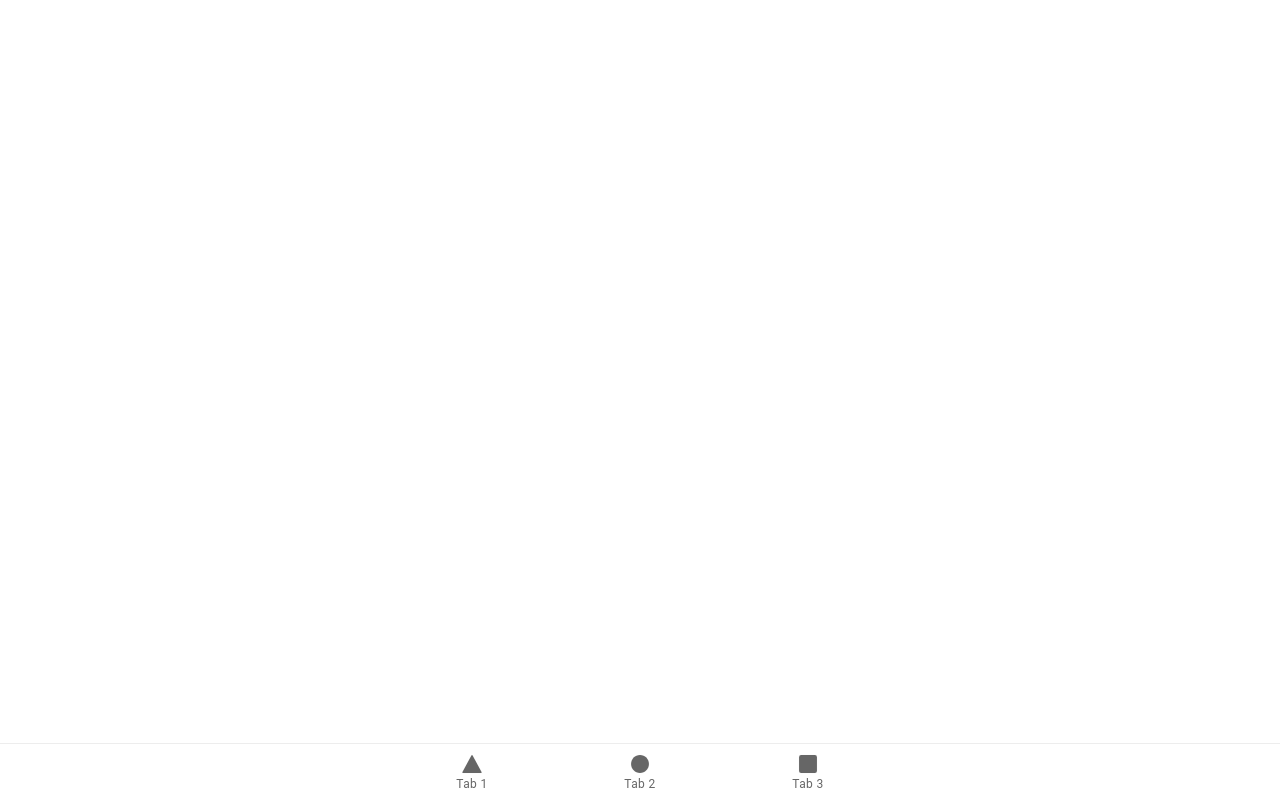
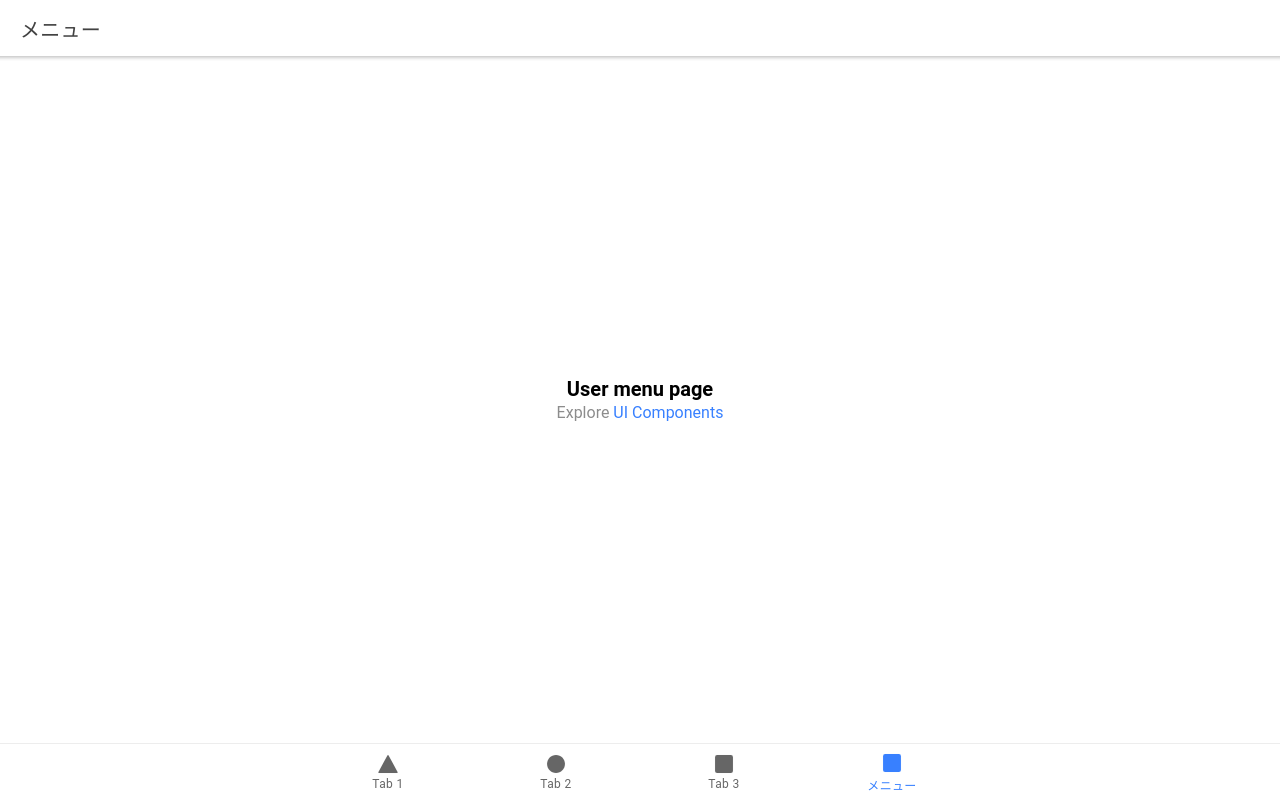
Before and after one commit to yuzsh/fishcast-sns, a React (Create React App) app: page /UserMenu in a window 1280 px wide. Built offline with nearby package versions, Linux system fonts and the light colour scheme.

Commit message:
メニュー用のタブ作成
メニュー用のタブ作成

```diff
--- a/package.json
+++ b/package.json
@@ -24,7 +24,6 @@
     "react-dom": "^16.13.0",
     "react-router": "^5.1.2",
     "react-router-dom": "^5.1.2",
-    "react-scripts": "3.4.1",
     "typescript": "3.8.3"
   },
   "scripts": {
@@ -50,6 +49,7 @@
   },
   "description": "An Ionic project",
   "devDependencies": {
-    "@capacitor/cli": "2.0.2"
+    "@capacitor/cli": "2.0.2",
+    "react-scripts": "3.4.1"
   }
 }
--- a/src/App.tsx
+++ b/src/App.tsx
@@ -14,6 +14,7 @@ import { ellipse, square, triangle } from 'ionicons/icons';
 import Tab1 from './pages/Tab1';
 import Tab2 from './pages/Tab2';
 import Tab3 from './pages/Tab3';
+import UserMenu from './pages/UserMenu';
 
 /* Core CSS required for Ionic components to work properly */
 import '@ionic/react/css/core.css';
@@ -42,6 +43,7 @@ const App: React.FC = () => (
           <Route path="/tab1" component={Tab1} exact={true} />
           <Route path="/tab2" component={Tab2} exact={true} />
           <Route path="/tab3" component={Tab3} />
+          <Route path="/UserMenu" component={UserMenu} />
           <Route path="/" render={() => <Redirect to="/tab1" />} exact={true} />
         </IonRouterOutlet>
         <IonTabBar slot="bottom">
@@ -57,6 +59,10 @@ const App: React.FC = () => (
             <IonIcon icon={square} />
             <IonLabel>Tab 3</IonLabel>
           </IonTabButton>
+          <IonTabButton tab="UserMenu" href="/UserMenu">
+            <IonIcon icon={square} />
+            <IonLabel>メニュー</IonLabel>
+          </IonTabButton>
         </IonTabBar>
       </IonTabs>
     </IonReactRouter>
--- /dev/null
+++ b/src/pages/UserMenu.tsx
@@ -0,0 +1,26 @@
+import React from 'react';
+import { IonContent, IonHeader, IonPage, IonTitle, IonToolbar } from '@ionic/react';
+import ExploreContainer from '../components/ExploreContainer';
+import './UserMenu.css';
+
+const UserMenu: React.FC = () => {
+  return (
+    <IonPage>
+      <IonHeader>
+        <IonToolbar>
+          <IonTitle>メニュー</IonTitle>
+        </IonToolbar>
+      </IonHeader>
+      <IonContent>
+        <IonHeader collapse="condense">
+          <IonToolbar>
+            <IonTitle size="large">メニュー</IonTitle>
+          </IonToolbar>
+        </IonHeader>
+        <ExploreContainer name="User menu page" />
+      </IonContent>
+    </IonPage>
+  );
+};
+
+export default UserMenu;
```
Also changed, not shown: src/pages/UserMenu.css (added), 1 other file (tests, documents, lock files or other folders).
